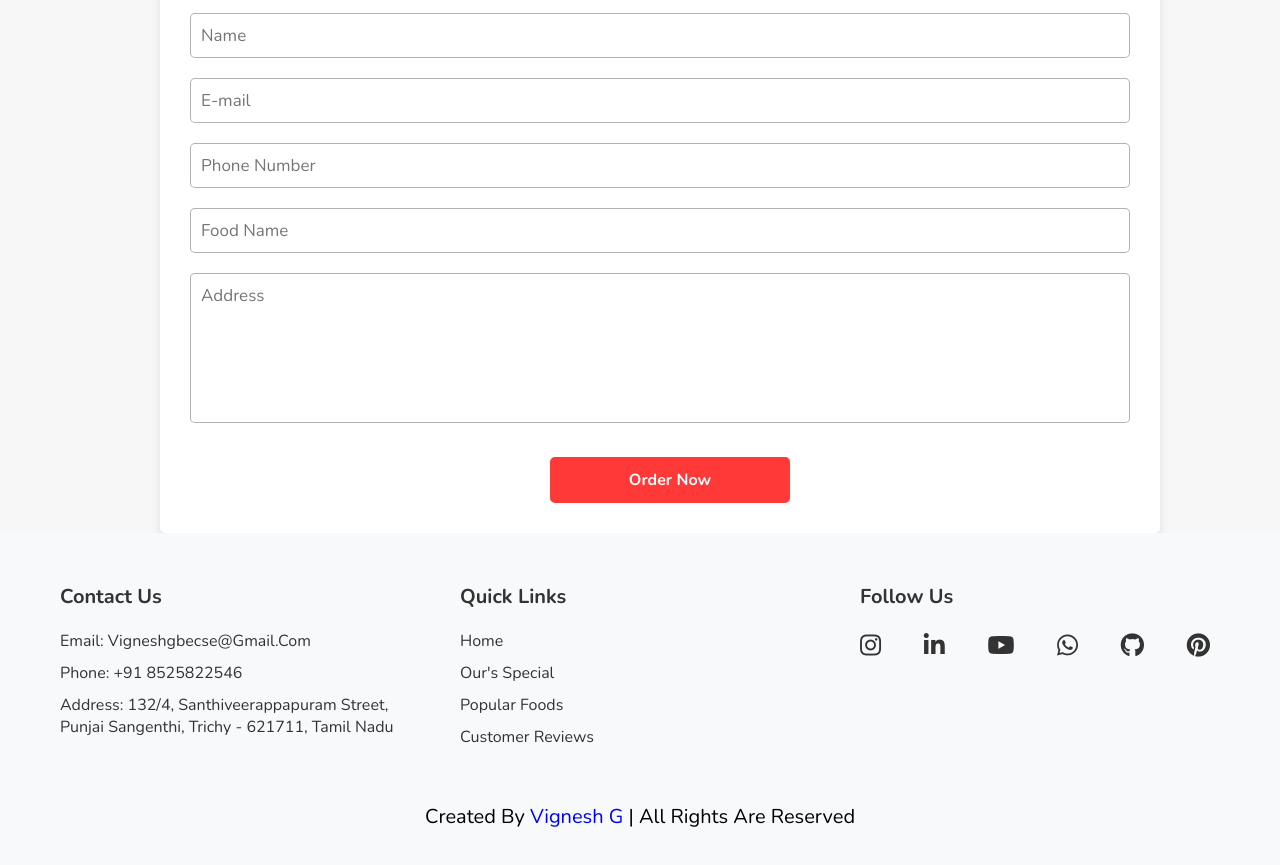
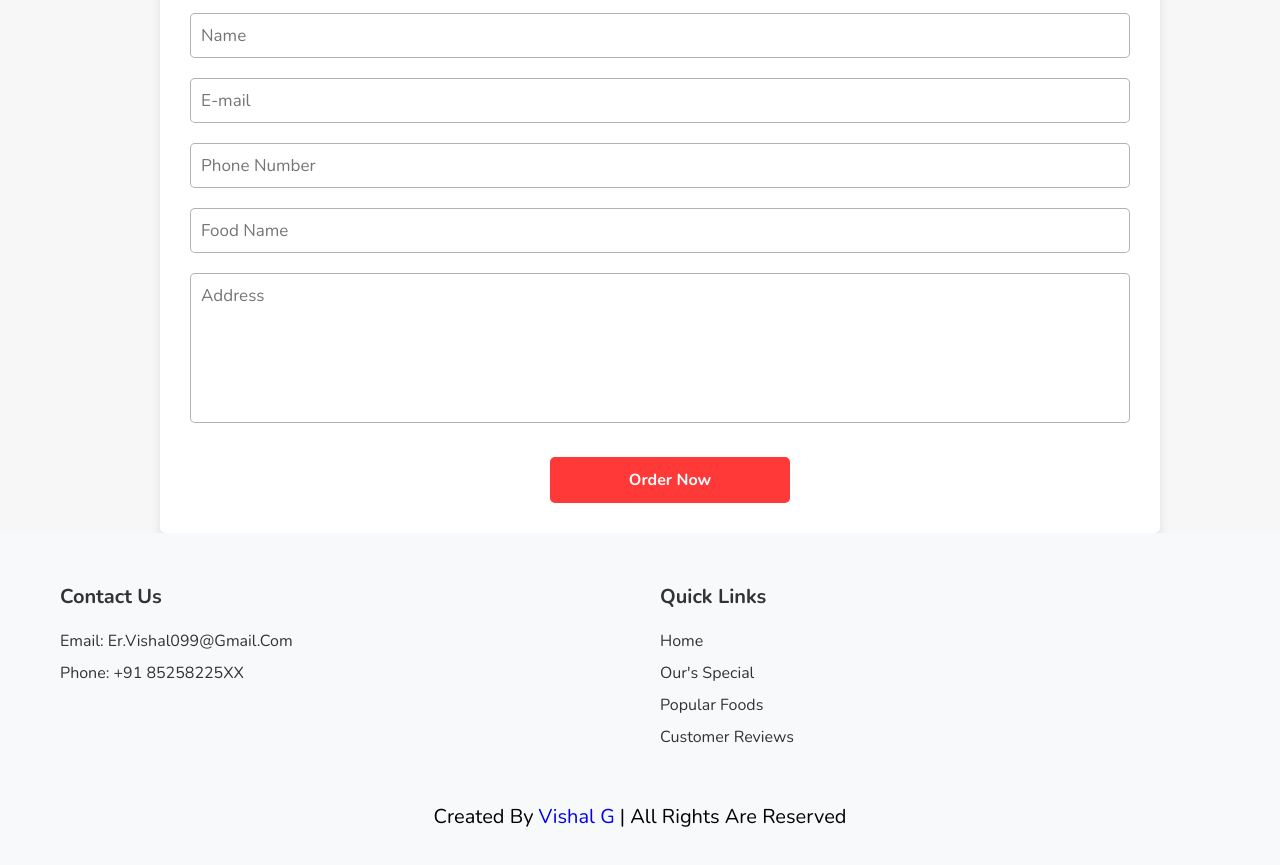
Before and after one commit to vishall110/Food-ordering-website, a plain HTML site: page index.html in a window 1280 px wide. Shown: the part 4072-4937 px from the top of the page. Drawn offline with nearby package versions, Linux system fonts and the light colour scheme.

Commit message:
Update index.html

```diff
--- a/index.html
+++ b/index.html
@@ -354,7 +354,7 @@
         <h1 class="heading"><span>order</span> now </h1>
 
         <div class="row">
-            <form action="mailto:vigneshgbecse@gmail.com">
+            <form action="mailto:er.vishal099@gmail.com">
                 <div class="inputBox">
                     <input type="text" placeholder="Name"> <br>
                     <input type="email" placeholder="E-mail">
@@ -375,9 +375,8 @@
             <div class="footer-content">
                 <h3>Contact Us</h3>
                 <ul>
-                    <li>Email: vigneshgbecse@gmail.com</li>
-                    <li>Phone: +91 8525822546</li>
-                    <li>Address: 132/4, Santhiveerappapuram Street, Punjai Sangenthi, Trichy - 621711, Tamil Nadu</li>
+                    <li>Email: er.vishal099@gmail.com</li>
+                    <li>Phone: +91 85258225XX</li>
                 </ul>
             </div>
             <div class="footer-content">
@@ -389,23 +388,12 @@
                     <li><a href="#review">customer reviews</a></li>
                 </ul>
             </div>
-            <div class="footer-content">
-                <h3>Follow Us</h3>
-                <ul class="social-icons">
-                    <li><a href="https://www.instagram.com/vicky_vigneshg/"><i class="fab fa-instagram"></i></a></li>
-                    <li><a href="https://www.linkedin.com/in/vigneshgbe/"><i class="fab fa-linkedin-in"></i></a></li>
-                    <li><a href="https://www.youtube.com/@Graduate-Hands"><i class="fab fa-youtube"></i></a></li>
-                    <li><a href="https://wa.me/+919047606037"><i class="fab fa-whatsapp"></i></a></li>
-                    <li><a href="https://github.com/Sweety-Vigneshg"><i class="fab fa-github"></i></a></li>
-                    <li><a href="https://in.pinterest.com/vigneshgbe/"><i class="fab fa-pinterest"></i></a></li>
 
-                </ul>
-            </div>
         </div>
 
 
         <h1 class="credit">
-            created by <span><a href="https://vigneshgbe.neocities.org">Vignesh G</a></span> | all rights are reserved
+            created by <span><a href="https://vigneshgbe.neocities.org">Vishal G</a></span> | all rights are reserved
         </h1>
     </section>
 
```
